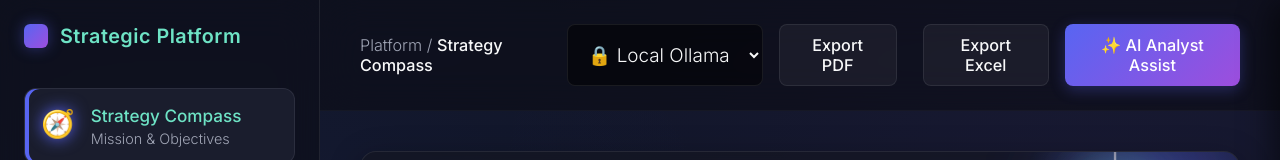
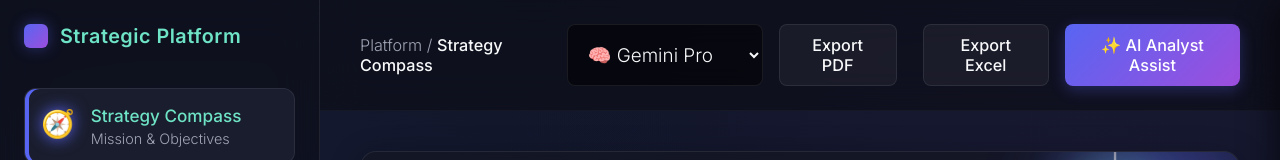
Before and after one commit to victorrrko55-beep/strategic, a Next.js app: page / in a window 1280 px wide. Shown: the top 160 px of the page. Built offline with nearby package versions, Linux system fonts and the light colour scheme.

Commit message:
Set default AI engine to Gemini Pro instead of Local Ollama

```diff
--- a/app/page.js
+++ b/app/page.js
@@ -9,7 +9,7 @@ export default function Home() {
   const [generationState, setGenerationState] = useState('idle'); // idle, generating, completed
   const [aiResponse, setAiResponse] = useState('');
   const [aiError, setAiError] = useState(null);
-  const [aiEngine, setAiEngine] = useState('ollama');
+  const [aiEngine, setAiEngine] = useState('gemini');
   const [parsedLevers, setParsedLevers] = useState([]);
   const [selectedLever, setSelectedLever] = useState('');
 
@@ -710,9 +710,9 @@ export default function Home() {
               onChange={(e) => setAiEngine(e.target.value)}
               style={{ width: 'auto', padding: '10px 16px', background: 'rgba(0,0,0,0.5)', cursor: 'pointer', border: '1px solid var(--glass-border)' }}
             >
+              <option value="gemini">🧠 Gemini Pro</option>
+              <option value="groq">⚡️ Groq Cloud</option>
               <option value="ollama">🔒 Local Ollama</option>
-              <option value="groq">⚡️ Groq Cloud</option>
-              <option value="gemini">🧠 Gemini Pro</option>
             </select>
             <button type="button" className="btn btn-secondary" onClick={handleExportPDF}>Export PDF</button>
             <button type="button" className="btn btn-secondary" onClick={handleExportExcel} style={{ marginLeft: '10px' }}>Export Excel</button>
```
